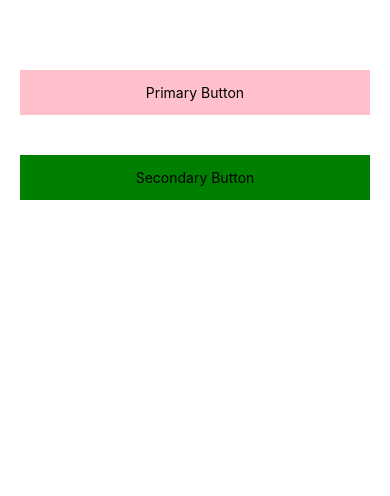
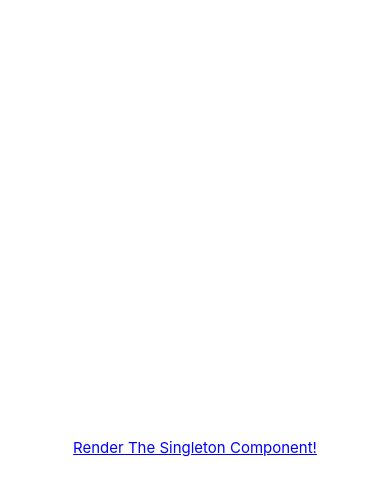
Before and after one commit to AkhilaePacken/DesignPatternInTypeScriptRN, a React Native app: screen / in a window 390 px wide. Shown: the top 496 px of the page. Built offline with nearby package versions, Linux system fonts and the light colour scheme.

Commit message:
singleton pattern

```diff
--- a/src/App.tsx
+++ b/src/App.tsx
@@ -8,13 +8,13 @@
 import React from 'react';
 import {View} from 'react-native';
 import styles from './factory/styles';
-import PrototypePattern from './prototypePattern';
+import SingletonPattern from './singletonPattern';
 
 function App(): JSX.Element {
   return (
     <View style={styles.mainContainer}>
-      {/* prototype Pattern */}
-      <PrototypePattern />
+      {/* Singleton Pattern */}
+      <SingletonPattern />
     </View>
   );
 }
--- a/src/factory/buttonElemet.tsx
+++ b/src/factory/buttonElemet.tsx
@@ -1,6 +1,6 @@
 import {Text, TouchableOpacity} from 'react-native';
 import React from 'react';
-import {IButtonElement} from './elementProps';
+import {IButtonElement} from './ElementProps';
 import styles from './styles';
 const ButtonElement = ({buttonText, onClick}: IButtonElement) => {
   return (
--- a/src/factory/elementFactory.tsx
+++ b/src/factory/elementFactory.tsx
@@ -1,7 +1,7 @@
 import React from 'react';
-import {IElemet} from './elementProps';
-import TextElement from './textElemet';
-import ButtonElement from './buttonElemet';
+import {IElemet} from './ElementProps';
+import TextElement from './TextElemet';
+import ButtonElement from './ButtonElemet';
 
 const ElementFactory = ({type, text, buttonText}: IElemet) => {
   switch (type) {
--- a/src/factory/index.ts
+++ b/src/factory/index.ts
@@ -1,2 +1,2 @@
-export {default} from './elementFactory';
+export {default} from './ElementFactory';
 export * from './elementProps';
--- a/src/factory/textElemet.tsx
+++ b/src/factory/textElemet.tsx
@@ -1,6 +1,6 @@
 import React from 'react';
 import {Text, View} from 'react-native';
-import {ITextElement} from './elementProps';
+import {ITextElement} from './ElementProps';
 import styles from './styles';
 const TextElement = ({text}: ITextElement) => {
   return (
--- /dev/null
+++ b/src/singletonPattern/SingletonComponent.tsx
@@ -0,0 +1,13 @@
+import React from 'react';
+import {View, Text} from 'react-native';
+import styles from './styles';
+
+// Singleton component
+const SingletonComponent: React.FC = () => {
+  return (
+    <View style={styles.container}>
+      <Text>This is a Singleton Component</Text>
+    </View>
+  );
+};
+export default SingletonComponent;
--- /dev/null
+++ b/src/singletonPattern/SingletonFun.ts
@@ -0,0 +1,12 @@
+function SingletonFun(component: React.FC) {
+  // Singleton instance
+  let instance: React.FC | null = null;
+
+  // Function to get or create the Singleton instance
+  if (!instance) {
+    instance = component; // Singleton component
+  }
+  return instance;
+}
+
+export default SingletonFun;
--- /dev/null
+++ b/src/singletonPattern/index.tsx
@@ -0,0 +1,26 @@
+import React, {useState} from 'react';
+import {View, Text, TouchableOpacity} from 'react-native';
+import SingletonComponent from './SingletonComponent';
+import styles from './styles';
+import SingletonFun from './SingletonFun';
+const Singleton: React.FC = SingletonFun(SingletonComponent);
+
+const SingletonExample: React.FC = () => {
+  const [shouldRenderSingleton, setShouldRenderSingleton] =
+    useState<boolean>(false);
+
+  return (
+    <View style={styles.container}>
+      <TouchableOpacity
+        onPress={() => {
+          setShouldRenderSingleton(true);
+        }}>
+        <Text style={styles.textStyle}>Render The Singleton Component!</Text>
+      </TouchableOpacity>
+
+      {shouldRenderSingleton && <Singleton />}
+    </View>
+  );
+};
+
+export default SingletonExample;
--- /dev/null
+++ b/src/singletonPattern/styles.ts
@@ -0,0 +1,14 @@
+import {StyleSheet} from 'react-native';
+const styles = StyleSheet.create({
+  container: {
+    flex: 1,
+    justifyContent: 'center',
+    alignItems: 'center',
+  },
+  textStyle: {
+    fontSize: 15,
+    color: 'blue',
+    textDecorationLine: 'underline',
+  },
+});
+export default styles;
```
Also changed, not shown: src/singletonPattern/index.ts (deleted).
